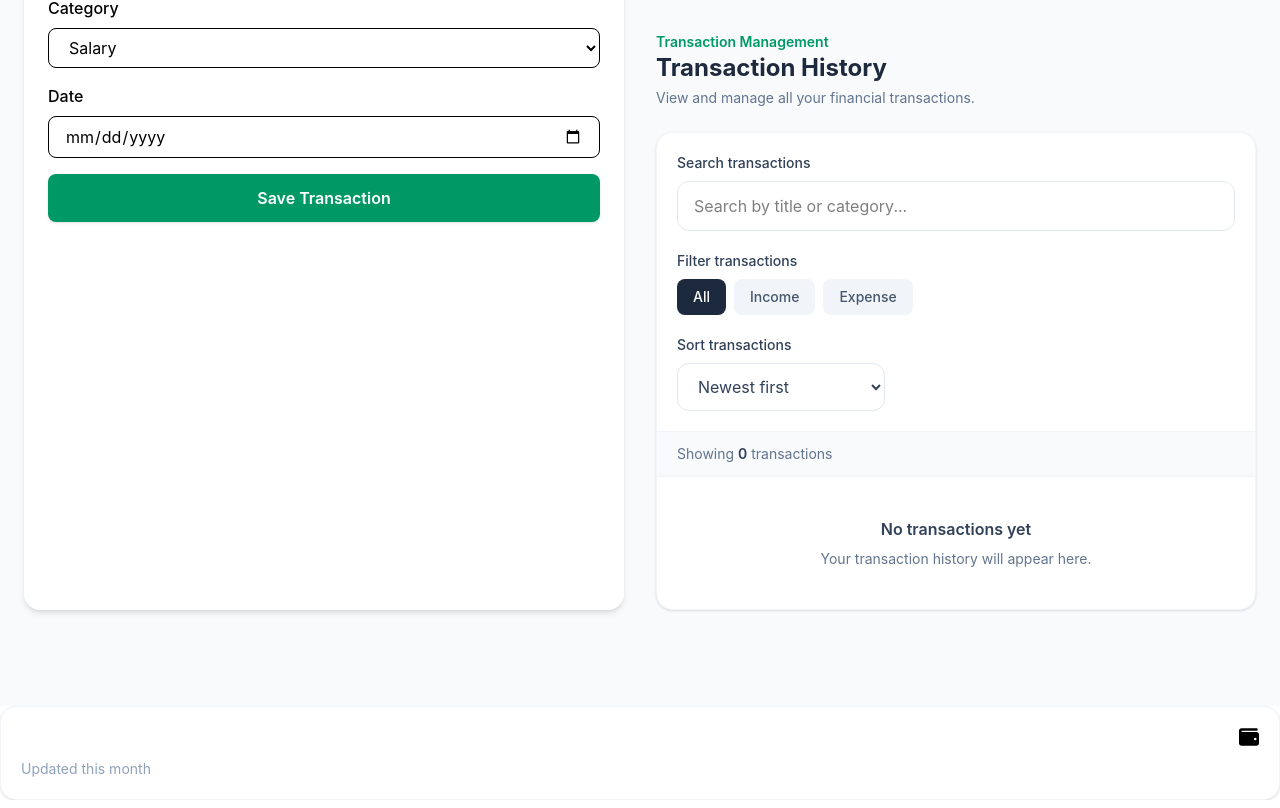
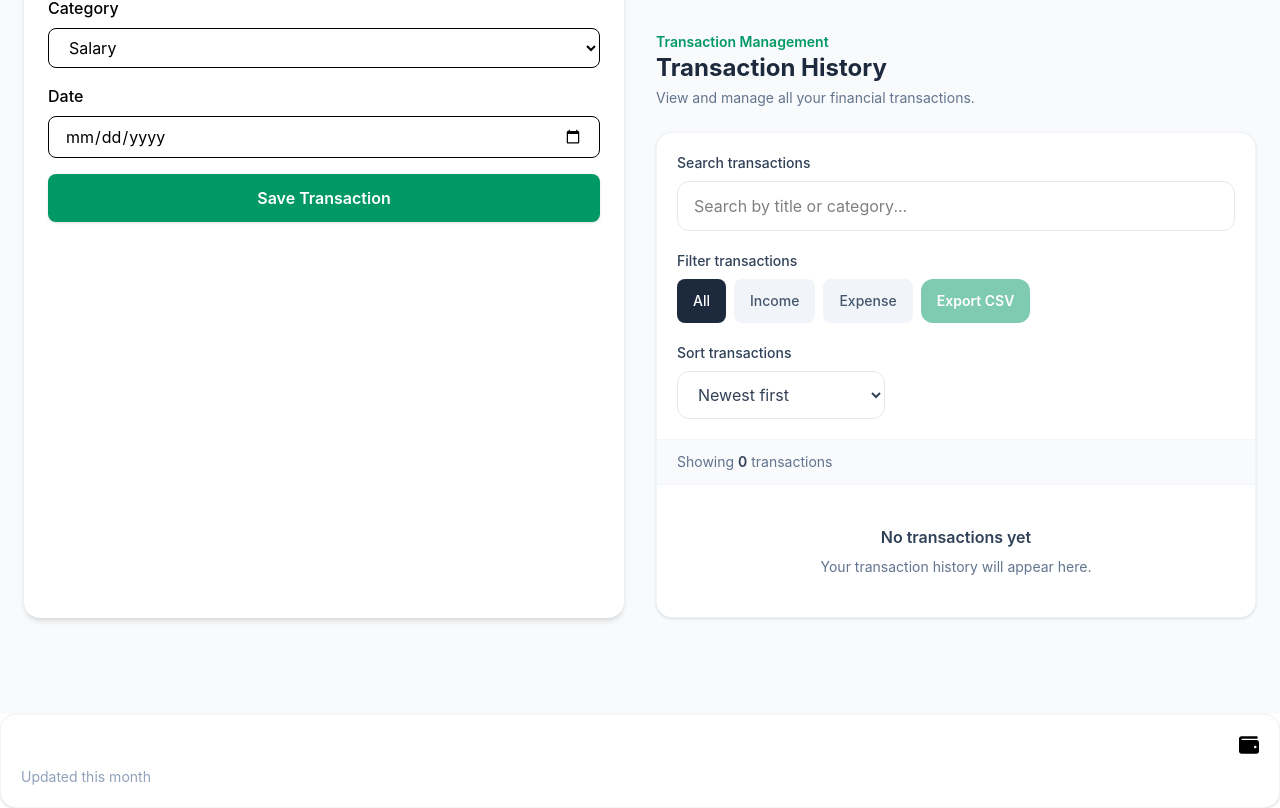
Before and after one commit to sharon5555/Finance-tracker, a React (Vite) app: page / in a window 1280 px wide. Shown: the part 2798-3606 px from the top of the page. Built offline with nearby package versions, Linux system fonts and the light colour scheme.

Commit message:
Add transaction history CSV export

```diff
--- a/src/components/common/TransactionHistory.jsx
+++ b/src/components/common/TransactionHistory.jsx
@@ -113,6 +113,62 @@ function TransactionHistory({
             return 0;
         }
     );
+
+        // Export the currently displayed transactions as a CSV file.
+function exportTransactions() {
+    // Stop if there are no transactions to export.
+    if (sortedTransactions.length === 0) {
+        return;
+    }
+
+    // These are the column headings in the downloaded file.
+    const headers = [
+        "Date",
+        "Title",
+        "Category",
+        "Type",
+        "Amount"
+    ];
+
+    // Convert each transaction into a CSV row.
+    const rows = sortedTransactions.map((transaction) => [
+        transaction.date,
+        transaction.title,
+        transaction.category,
+        transaction.type,
+        transaction.amount
+    ]);
+
+    // Combine the headings and transaction rows.
+    const csvContent = [headers, ...rows]
+        .map((row) =>
+            row.map((value) =>
+                `"${String(value ?? "").replace(/"/g, '""')}"`
+            ).join(",")
+        )
+        .join("\n");
+
+    // Create a downloadable CSV file.
+    const file = new Blob(
+        ["\uFEFF" + csvContent],
+        { type: "text/csv;charset=utf-8;" }
+    );
+
+        // Create a temporary download link.
+        const url = URL.createObjectURL(file);
+        const link = document.createElement("a");
+
+        link.href = url;
+        link.download = "FinFlow-Transactions.csv";
+
+        // Start the download.
+        document.body.appendChild(link);
+        link.click();
+
+        // Clean up the temporary link and URL.
+        document.body.removeChild(link);
+        URL.revokeObjectURL(url);
+    }
 
 
     return (
@@ -238,6 +294,18 @@ function TransactionHistory({
                                     Clear Filters
                                 </button>
                             )}
+
+                            <button
+                                type="button"
+                                onClick={exportTransactions}
+                                disabled={sortedTransactions.length === 0}
+                                className="px-4 py-3 rounded-xl bg-emerald-600
+                                text-white text-sm font-semibold
+                                hover:bg-emerald-700 transition
+                                disabled:opacity-50 disabled:cursor-not-allowed"
+                            >
+                                Export CSV
+                            </button>
 
                         </div>
 
```
